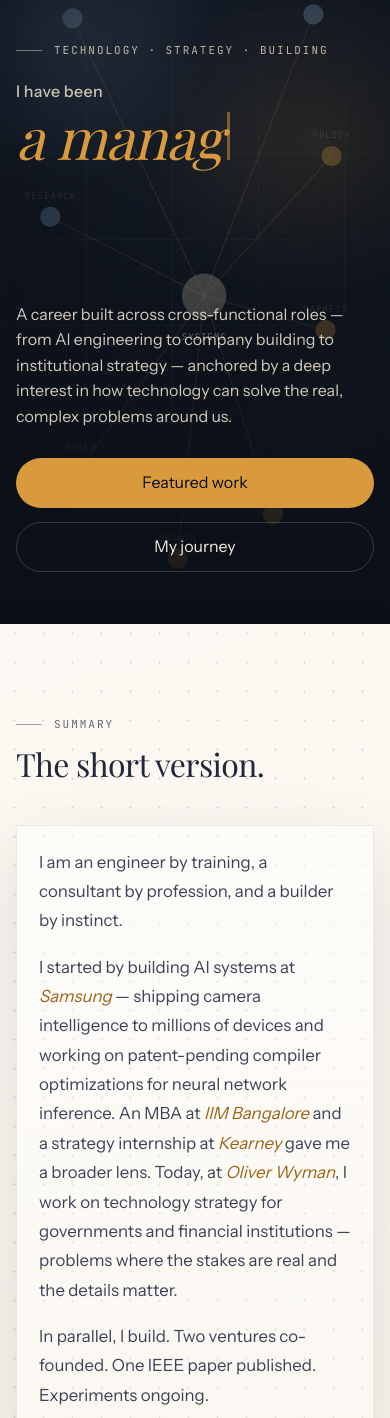
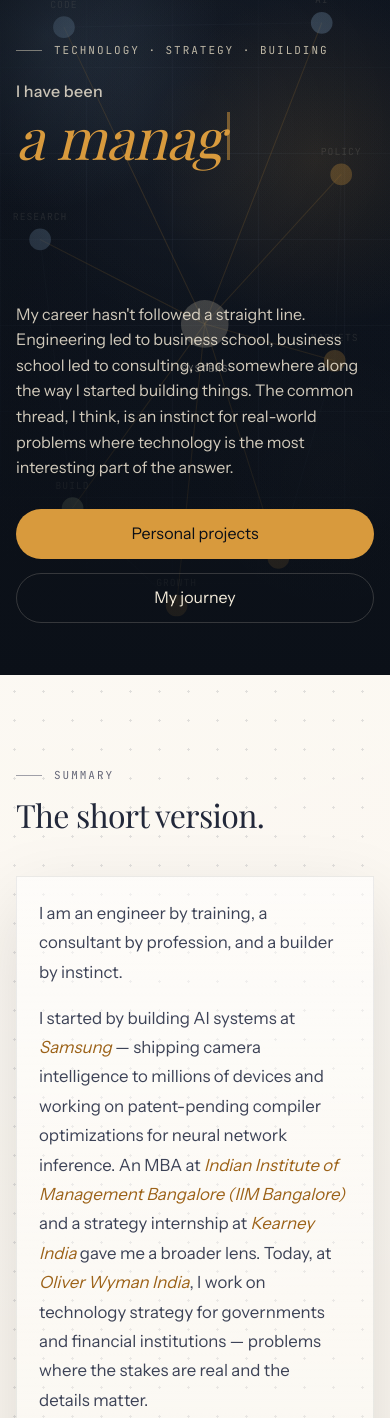
Before and after one commit to tejasporwal/tejasporwal.github.io, a plain HTML site: page index.html in a window 390 px wide. Shown: the part 106-1524 px from the top of the page. Drawn offline with nearby package versions, Linux system fonts and the light colour scheme.

Commit message:
Update hero copy and journey details

```diff
--- a/index.html
+++ b/index.html
@@ -614,7 +614,7 @@ svg {
   --timeline-padding: 32px;
   --timeline-axis: 10px;
   --timeline-dot-size: 18px;
-  --timeline-dot-radius: 9px;
+  --timeline-dot-radius: 12px;
   position: relative;
   padding-left: var(--timeline-padding);
 }
@@ -1339,7 +1339,7 @@ svg {
     --timeline-padding: 24px;
     --timeline-axis: 9px;
     --timeline-dot-size: 18px;
-    --timeline-dot-radius: 9px;
+    --timeline-dot-radius: 12px;
     padding-left: var(--timeline-padding);
   }
 
@@ -1589,9 +1589,9 @@ svg {
           <span class="hero-title-caret" aria-hidden="true"></span>
         </span>
       </h1>
-      <p class="hero-sub">A career built across cross-functional roles — from AI engineering to company building to institutional strategy — anchored by a deep interest in how technology can solve the real, complex problems around us.</p>
+      <p class="hero-sub">My career hasn't followed a straight line. Engineering led to business school, business school led to consulting, and somewhere along the way I started building things. The common thread, I think, is an instinct for real-world problems where technology is the most interesting part of the answer.</p>
       <div class="hero-cta">
-        <a class="button-link primary" href="#work">Featured work</a>
+        <a class="button-link primary" href="#work">Personal projects</a>
         <a class="button-link" href="#journey">My journey</a>
       </div>
     </div>
@@ -1612,7 +1612,7 @@ svg {
         <div class="story reveal">
           <div class="story-text">
             <p>I am an engineer by training, a consultant by profession, and a builder by instinct.</p>
-            <p>I started by building AI systems at <em>Samsung</em> — shipping camera intelligence to millions of devices and working on patent-pending compiler optimizations for neural network inference. An MBA at <em>IIM Bangalore</em> and a strategy internship at <em>Kearney</em> gave me a broader lens. Today, at <em>Oliver Wyman</em>, I work on technology strategy for governments and financial institutions — problems where the stakes are real and the details matter.</p>
+            <p>I started by building AI systems at <em>Samsung</em> — shipping camera intelligence to millions of devices and working on patent-pending compiler optimizations for neural network inference. An MBA at <em>Indian Institute of Management Bangalore (IIM Bangalore)</em> and a strategy internship at <em>Kearney India</em> gave me a broader lens. Today, at <em>Oliver Wyman India</em>, I work on technology strategy for governments and financial institutions — problems where the stakes are real and the details matter.</p>
             <p>In parallel, I build. Two ventures co-founded. One IEEE paper published. Experiments ongoing.</p>
           </div>
         </div>
@@ -1624,7 +1624,7 @@ svg {
           </div>
           <div class="summary-point">
             <strong>Strategist</strong>
-            <p>Technology and growth strategy for sovereign governments and financial institutions, shaped at Kearney and Oliver Wyman.</p>
+            <p>Technology and growth strategy for sovereign governments and financial institutions, shaped at Kearney India and Oliver Wyman India.</p>
           </div>
           <div class="summary-point">
             <strong>Builder</strong>
@@ -1667,7 +1667,7 @@ svg {
         <div class="timeline">
           <article class="timeline-row reveal">
             <div class="timeline-year">2015</div>
-            <div class="timeline-title">The Chintels School<span class="sub">Class XII</span></div>
+            <div class="timeline-title">Class XIIth (ISC Board)<span class="sub">The Chintels School</span></div>
             <div class="timeline-desc">98.2% in Class XII, AIR 3, and UP State Rank 1.</div>
           </article>
           <article class="timeline-row reveal">
@@ -1682,17 +1682,17 @@ svg {
           </article>
           <article class="timeline-row reveal">
             <div class="timeline-year">2022 - 2024</div>
-            <div class="timeline-title">MBA<span class="sub">IIM Bangalore</span></div>
+            <div class="timeline-title">MBA<span class="sub">Indian Institute of Management Bangalore (IIM Bangalore)</span></div>
             <div class="timeline-desc">Expanded into strategy and institutional problem-solving at one of India's top business schools.</div>
           </article>
           <article class="timeline-row reveal">
             <div class="timeline-year">Apr – Jun 2023</div>
-            <div class="timeline-title">Summer Associate<span class="sub">Kearney</span></div>
-            <div class="timeline-desc">Advised on GCC card scheme strategy, evaluating market structure and fee optimization opportunities across key verticals.</div>
+            <div class="timeline-title">Summer Associate<span class="sub">Kearney India</span></div>
+            <div class="timeline-desc">Advised on GCC payment scheme strategy and implementation, evaluating market structure and payment fee optimization opportunities using forward looking card technologies.</div>
           </article>
           <article class="timeline-row reveal">
             <div class="timeline-year">2024 – Now</div>
-            <div class="timeline-title">Management Consultant<span class="sub">Oliver Wyman</span></div>
+            <div class="timeline-title">Management Consultant<span class="sub">Oliver Wyman India</span></div>
             <div class="timeline-desc">Working on central banks, national technology roadmaps, and public-sector strategy. Projects span technology investment planning for sovereign governments and supervisory governance platforms for large financial institutions.</div>
           </article>
         </div>
```
